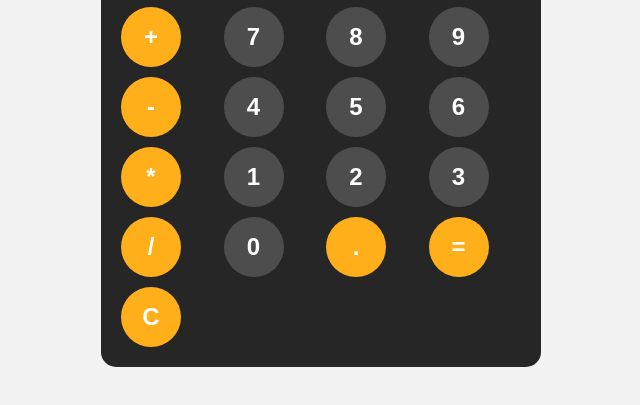
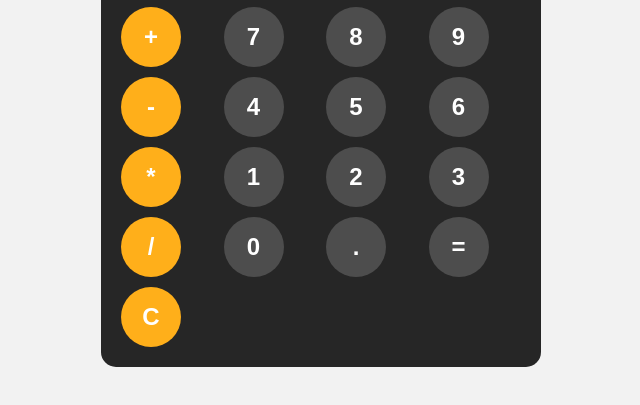
Before and after one commit to ridhwanrosman1901/project_arithmetic_calculator, a plain HTML site: page index.html in a window 1280 px wide. Shown: the part 285-690 px from the top of the page, without its empty margins (319-959 px from the left). Drawn offline with Linux system fonts and the light colour scheme.

Commit message:
initial-commit

```diff
--- a/index.html
+++ b/index.html
@@ -33,8 +33,8 @@
             <button onclick="appendToDisplay(3)">3</button>
             <button onclick="appendToDisplay('/')" class="operator-btn">/</button>
             <button onclick="appendToDisplay(0)">0</button>
-            <button onclick="appendToDisplay('.')" class="operator-btn">.</button>
-            <button onclick="calculate()" class="operator-btn">=</button>
+            <button onclick="appendToDisplay('.')">.</button>
+            <button onclick="calculate()">=</button>
             <button onclick="clearDisplay()" class="operator-btn">C</button>
         </div>
     </div>
```
